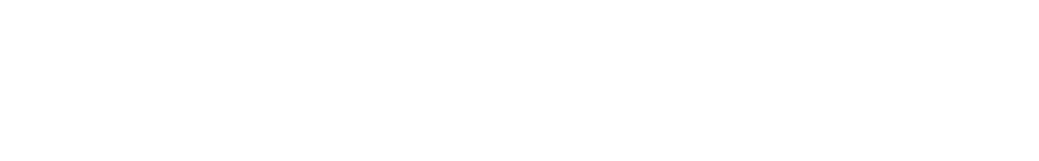
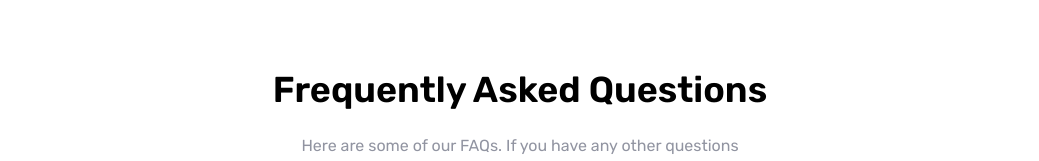
Before and after one commit to HamdanAshimi/bookmark, a React (Vite) app: page / in a window 1280 px wide. Shown: the part 2224-2385 px from the top of the page, without its empty margins (120-1159 px from the left). Before the commit the page ends 2294 px from the top, so only its background shows below. Built offline with nearby package versions, Linux system fonts and the light colour scheme.

Commit message:
Add FAQ heading

```diff
--- a/src/App.jsx
+++ b/src/App.jsx
@@ -4,6 +4,7 @@
 import FeaturesTabs from "./components/FeaturesTabs.jsx";
 import DownloadHeading from "./components/DownloadHeading.jsx";
 import DownloadBoxes from "./components/DownloadBoxes.jsx";
+import Faq from "./components/Faq.jsx";
 
 function App() {
   return (
@@ -14,6 +15,7 @@
       <FeaturesTabs />
       <DownloadHeading />
       <DownloadBoxes />
+      <Faq />
     </>
   );
 }
--- /dev/null
+++ b/src/components/Faq.jsx
@@ -0,0 +1,16 @@
+export default function Faq() {
+  return (
+    <section className="faq">
+      <div className="container mx-auto">
+        <h2 className="mb-6 text-center text-3xl font-semibold md:text-4xl">
+          Frequently Asked Questions
+        </h2>
+
+        <p className="mx-auto max-w-lg px-6 text-center text-grayishBlue">
+          Here are some of our FAQs. If you have any other questions you'd like
+          answered please feel free to email us.
+        </p>
+      </div>
+    </section>
+  );
+}
```
